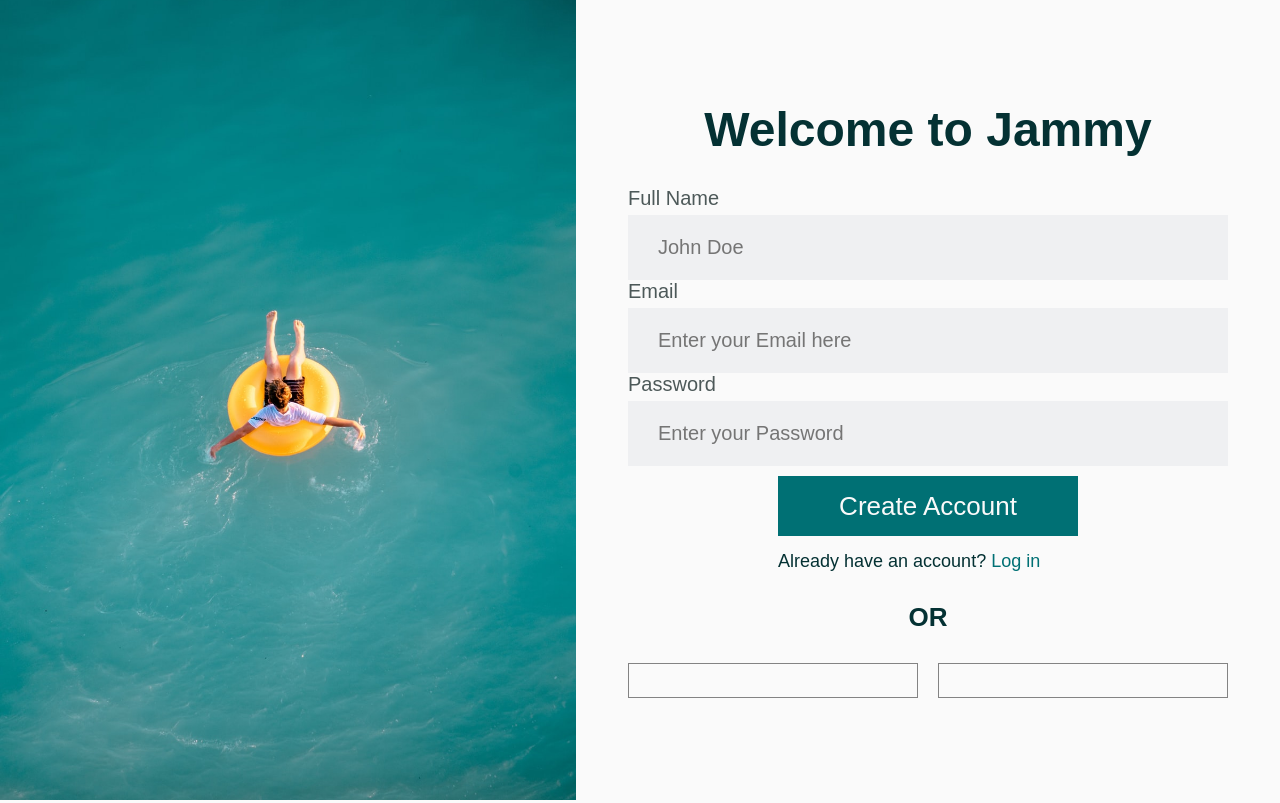
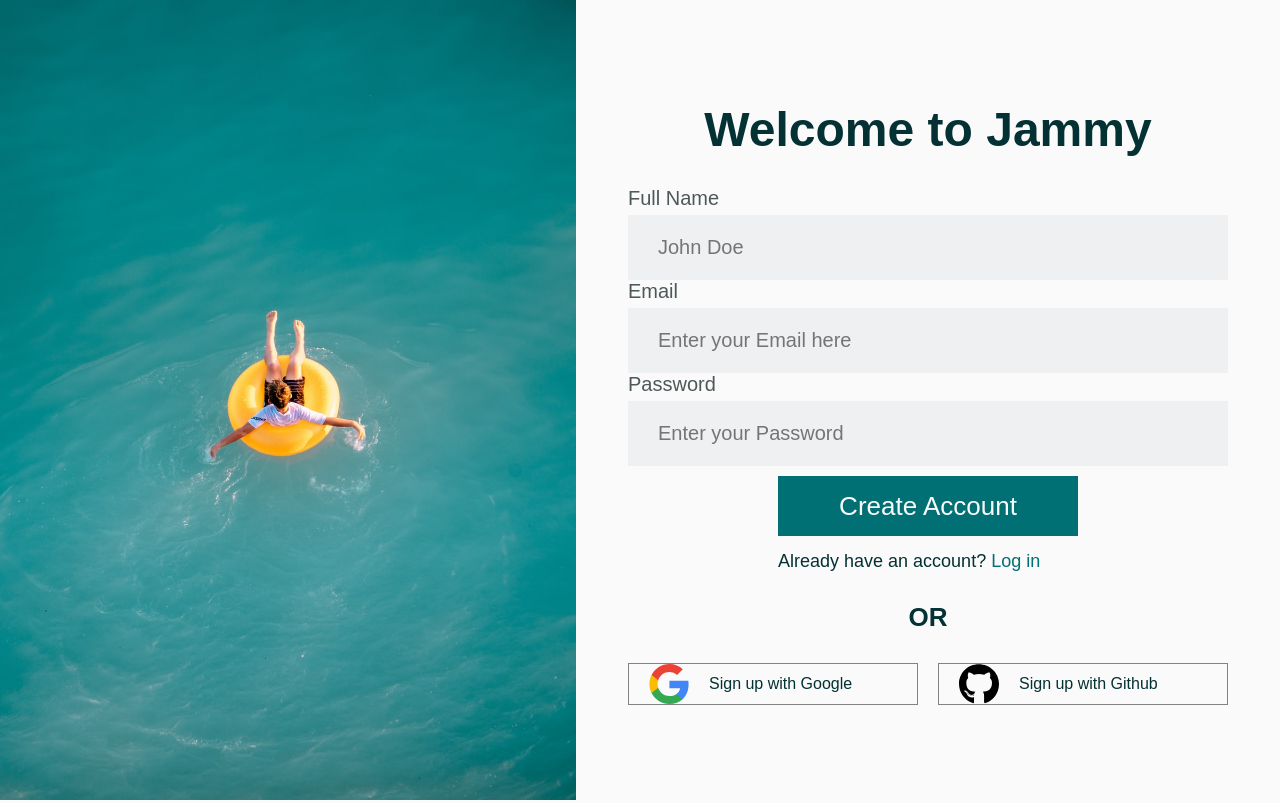
Before and after one commit to andradeigor/ts-landing-page, a React (Create React App) app: page / in a window 1280 px wide. Built offline with nearby package versions, Linux system fonts and the light colour scheme; the HTML template or start-up script is replaced by a standard one.

Commit message:
finished the right Area

```diff
--- a/src/components/LoginPage/index.tsx
+++ b/src/components/LoginPage/index.tsx
@@ -16,8 +16,12 @@
   LoginPageOAuthSubText,
   LoginPageOAuthArea,
   LoginPageOAuthButton,
+  LoginPageOAuthIcon,
+  LoginPageOAuthText,
 } from "./style";
 import ImagePath from "../../assets/background.jpeg";
+import GoogleIconPath from "../../assets/GoogleLogo.svg";
+import GitHubIconPath from "../../assets/GitHubLogo.svg";
 /*
  */
 const LoginPage: React.FC = () => {
@@ -50,8 +54,14 @@
           </LoginPageButtonArea>
           <LoginPageOAuthSubText>OR</LoginPageOAuthSubText>
           <LoginPageOAuthArea>
-            <LoginPageOAuthButton></LoginPageOAuthButton>
-            <LoginPageOAuthButton></LoginPageOAuthButton>
+            <LoginPageOAuthButton>
+              <LoginPageOAuthIcon src={GoogleIconPath} />
+              <LoginPageOAuthText>Sign up with Google</LoginPageOAuthText>
+            </LoginPageOAuthButton>
+            <LoginPageOAuthButton>
+              <LoginPageOAuthIcon src={GitHubIconPath} />
+              <LoginPageOAuthText>Sign up with Github</LoginPageOAuthText>
+            </LoginPageOAuthButton>
           </LoginPageOAuthArea>
         </LoginPageFormContainer>
       </LoginPageFormWarper>
--- a/src/components/LoginPage/style.tsx
+++ b/src/components/LoginPage/style.tsx
@@ -115,4 +115,18 @@
   height: 100%;
   border: ${(props) => props.theme.colors.subButton} 1px solid;
   outline: none;
+  display: flex;
+  align-items: center;
 `;
+
+export const LoginPageOAuthIcon = styled.img`
+  width: 40px;
+  height: 40px;
+  margin-left: 20px;
+  margin-right: 20px;
+`;
+export const LoginPageOAuthText = styled.p`
+  font-size: 16px;
+  font-weight: 500;
+  color: ${(props) => props.theme.colors.primary};
+`;
```
Also changed, not shown: src/assets/GitHubLogo.svg (added), 1 other file (tests, documents, lock files or other folders).
